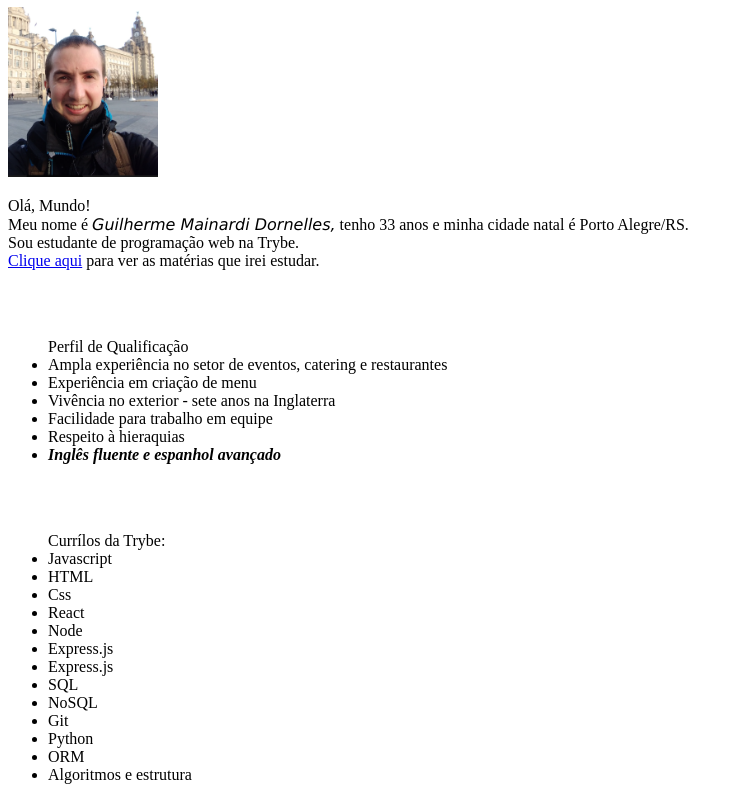
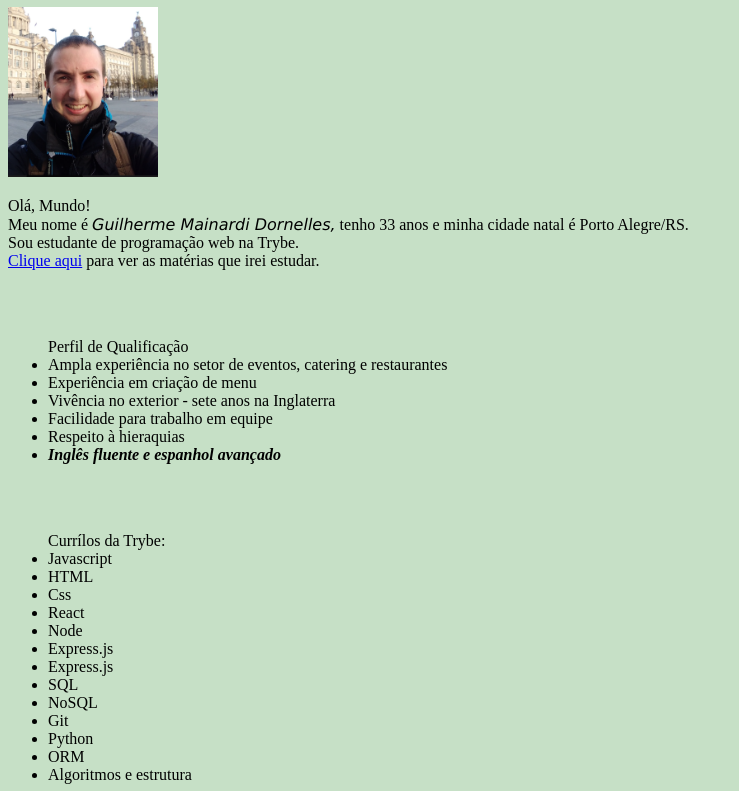
Before and after one commit to guilhermemd/Meu-Portifolio, a plain HTML site: page index.html in a window 1280 px wide. Shown: the part 73-864 px from the top of the page, without its empty margins (0-739 px from the left). Drawn offline with Linux system fonts and the light colour scheme.

Commit message:
adiona background

```diff
--- a/estilo.css
+++ b/estilo.css
@@ -2,5 +2,5 @@
     font-family: Verdana, Geneva, Tahoma, sans-serif;
 }
 body {
-    background-color: rgb(cad2c5);
+    background-color: rgb(198, 224, 198)
 }
```
